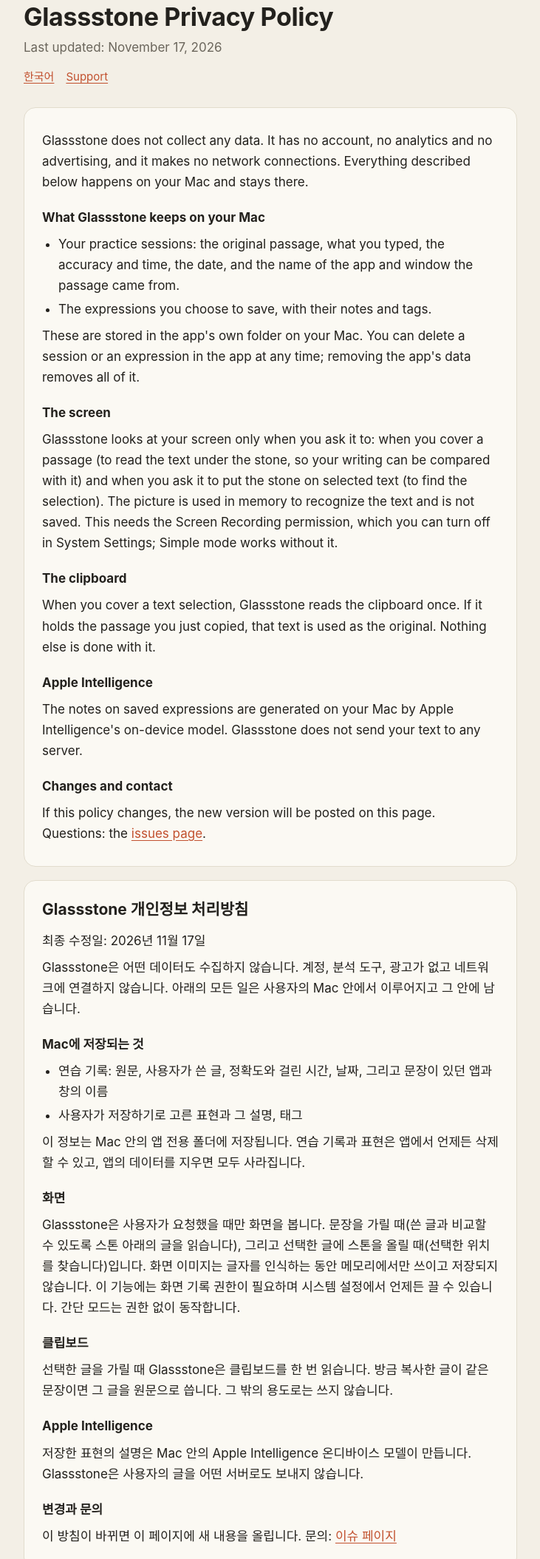
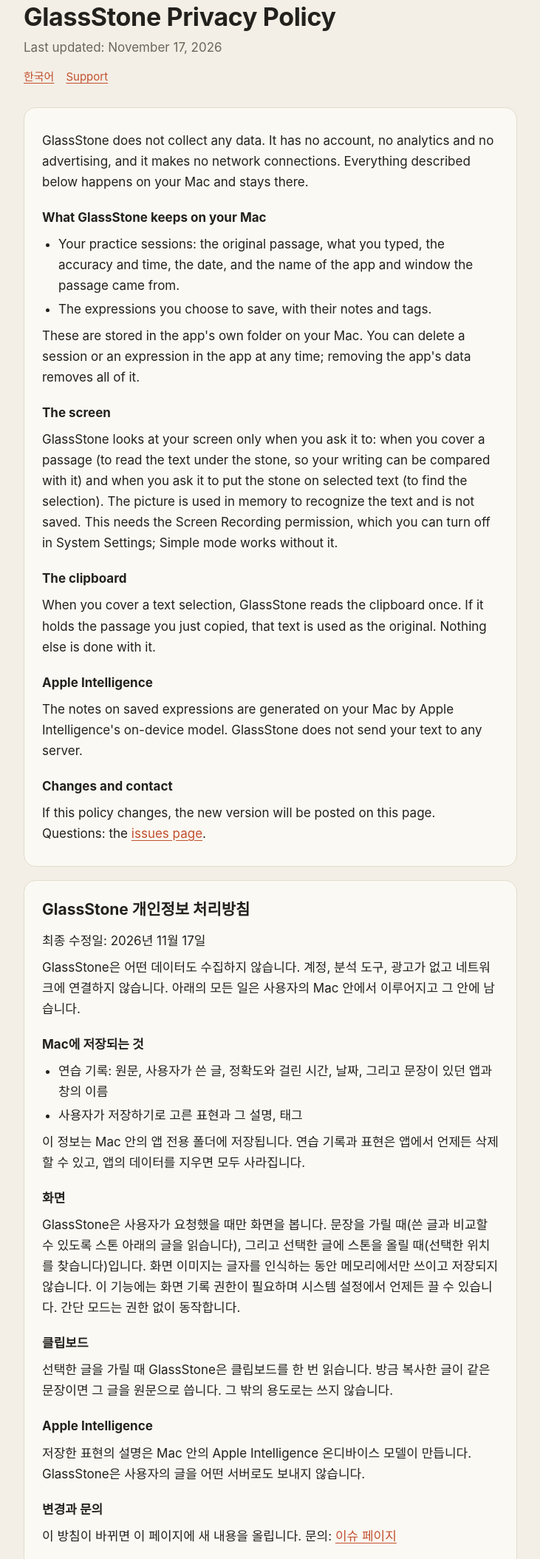
Before and after one commit to cozystorm/glassstone, a plain HTML site: page privacy.html in a window 1280 px wide. Shown: the part 53-2161 px from the top of the page at 74% size, without its empty margins (274-1005 px from the left). Drawn offline with Linux system fonts and the light colour scheme.

Commit message:
Write the name as GlassStone
Co-Authored-By: Claude Fable 5.2 <noreply@anthropic.com>

```diff
--- a/privacy.html
+++ b/privacy.html
@@ -3,22 +3,22 @@
 <head>
 <meta charset="utf-8">
 <meta name="viewport" content="width=device-width, initial-scale=1">
-<title>Glassstone Privacy Policy</title>
-<meta name="description" content="Glassstone does not collect any data. Everything stays on your Mac.">
+<title>GlassStone Privacy Policy</title>
+<meta name="description" content="GlassStone does not collect any data. Everything stays on your Mac.">
 <link rel="stylesheet" href="style.css">
 </head>
 <body>
 <main>
 <header>
-  <h1>Glassstone Privacy Policy</h1>
+  <h1>GlassStone Privacy Policy</h1>
   <p>Last updated: November 17, 2026</p>
   <nav><a href="#ko">한국어</a><a href="./">Support</a></nav>
 </header>
 
 <section>
-  <p>Glassstone does not collect any data. It has no account, no analytics and no advertising, and it makes no network connections. Everything described below happens on your Mac and stays there.</p>
+  <p>GlassStone does not collect any data. It has no account, no analytics and no advertising, and it makes no network connections. Everything described below happens on your Mac and stays there.</p>
 
-  <h3>What Glassstone keeps on your Mac</h3>
+  <h3>What GlassStone keeps on your Mac</h3>
   <ul>
     <li>Your practice sessions: the original passage, what you typed, the accuracy and time, the date, and the name of the app and window the passage came from.</li>
     <li>The expressions you choose to save, with their notes and tags.</li>
@@ -26,22 +26,22 @@
   <p>These are stored in the app's own folder on your Mac. You can delete a session or an expression in the app at any time; removing the app's data removes all of it.</p>
 
   <h3>The screen</h3>
-  <p>Glassstone looks at your screen only when you ask it to: when you cover a passage (to read the text under the stone, so your writing can be compared with it) and when you ask it to put the stone on selected text (to find the selection). The picture is used in memory to recognize the text and is not saved. This needs the Screen Recording permission, which you can turn off in System Settings; Simple mode works without it.</p>
+  <p>GlassStone looks at your screen only when you ask it to: when you cover a passage (to read the text under the stone, so your writing can be compared with it) and when you ask it to put the stone on selected text (to find the selection). The picture is used in memory to recognize the text and is not saved. This needs the Screen Recording permission, which you can turn off in System Settings; Simple mode works without it.</p>
 
   <h3>The clipboard</h3>
-  <p>When you cover a text selection, Glassstone reads the clipboard once. If it holds the passage you just copied, that text is used as the original. Nothing else is done with it.</p>
+  <p>When you cover a text selection, GlassStone reads the clipboard once. If it holds the passage you just copied, that text is used as the original. Nothing else is done with it.</p>
 
   <h3>Apple Intelligence</h3>
-  <p>The notes on saved expressions are generated on your Mac by Apple Intelligence's on-device model. Glassstone does not send your text to any server.</p>
+  <p>The notes on saved expressions are generated on your Mac by Apple Intelligence's on-device model. GlassStone does not send your text to any server.</p>
 
   <h3>Changes and contact</h3>
   <p>If this policy changes, the new version will be posted on this page. Questions: the <a href="https://github.com/cozystorm/glassstone/issues">issues page</a>.</p>
 </section>
 
 <section id="ko" lang="ko">
-  <h2>Glassstone 개인정보 처리방침</h2>
+  <h2>GlassStone 개인정보 처리방침</h2>
   <p>최종 수정일: 2026년 11월 17일</p>
-  <p>Glassstone은 어떤 데이터도 수집하지 않습니다. 계정, 분석 도구, 광고가 없고 네트워크에 연결하지 않습니다. 아래의 모든 일은 사용자의 Mac 안에서 이루어지고 그 안에 남습니다.</p>
+  <p>GlassStone은 어떤 데이터도 수집하지 않습니다. 계정, 분석 도구, 광고가 없고 네트워크에 연결하지 않습니다. 아래의 모든 일은 사용자의 Mac 안에서 이루어지고 그 안에 남습니다.</p>
 
   <h3>Mac에 저장되는 것</h3>
   <ul>
@@ -51,13 +51,13 @@
   <p>이 정보는 Mac 안의 앱 전용 폴더에 저장됩니다. 연습 기록과 표현은 앱에서 언제든 삭제할 수 있고, 앱의 데이터를 지우면 모두 사라집니다.</p>
 
   <h3>화면</h3>
-  <p>Glassstone은 사용자가 요청했을 때만 화면을 봅니다. 문장을 가릴 때(쓴 글과 비교할 수 있도록 스톤 아래의 글을 읽습니다), 그리고 선택한 글에 스톤을 올릴 때(선택한 위치를 찾습니다)입니다. 화면 이미지는 글자를 인식하는 동안 메모리에서만 쓰이고 저장되지 않습니다. 이 기능에는 화면 기록 권한이 필요하며 시스템 설정에서 언제든 끌 수 있습니다. 간단 모드는 권한 없이 동작합니다.</p>
+  <p>GlassStone은 사용자가 요청했을 때만 화면을 봅니다. 문장을 가릴 때(쓴 글과 비교할 수 있도록 스톤 아래의 글을 읽습니다), 그리고 선택한 글에 스톤을 올릴 때(선택한 위치를 찾습니다)입니다. 화면 이미지는 글자를 인식하는 동안 메모리에서만 쓰이고 저장되지 않습니다. 이 기능에는 화면 기록 권한이 필요하며 시스템 설정에서 언제든 끌 수 있습니다. 간단 모드는 권한 없이 동작합니다.</p>
 
   <h3>클립보드</h3>
-  <p>선택한 글을 가릴 때 Glassstone은 클립보드를 한 번 읽습니다. 방금 복사한 글이 같은 문장이면 그 글을 원문으로 씁니다. 그 밖의 용도로는 쓰지 않습니다.</p>
+  <p>선택한 글을 가릴 때 GlassStone은 클립보드를 한 번 읽습니다. 방금 복사한 글이 같은 문장이면 그 글을 원문으로 씁니다. 그 밖의 용도로는 쓰지 않습니다.</p>
 
   <h3>Apple Intelligence</h3>
-  <p>저장한 표현의 설명은 Mac 안의 Apple Intelligence 온디바이스 모델이 만듭니다. Glassstone은 사용자의 글을 어떤 서버로도 보내지 않습니다.</p>
+  <p>저장한 표현의 설명은 Mac 안의 Apple Intelligence 온디바이스 모델이 만듭니다. GlassStone은 사용자의 글을 어떤 서버로도 보내지 않습니다.</p>
 
   <h3>변경과 문의</h3>
   <p>이 방침이 바뀌면 이 페이지에 새 내용을 올립니다. 문의: <a href="https://github.com/cozystorm/glassstone/issues">이슈 페이지</a></p>
```
Also changed, not shown: index.html (+11 -11 lines).
